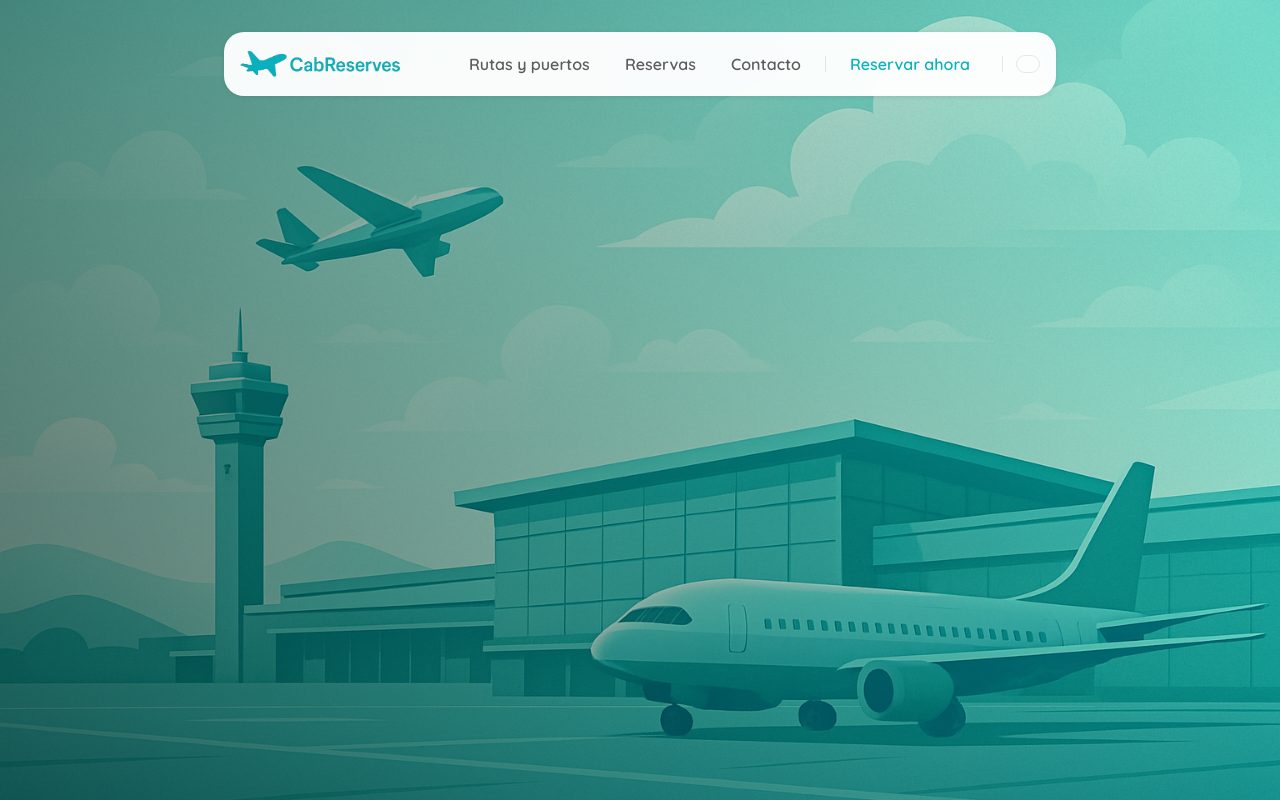
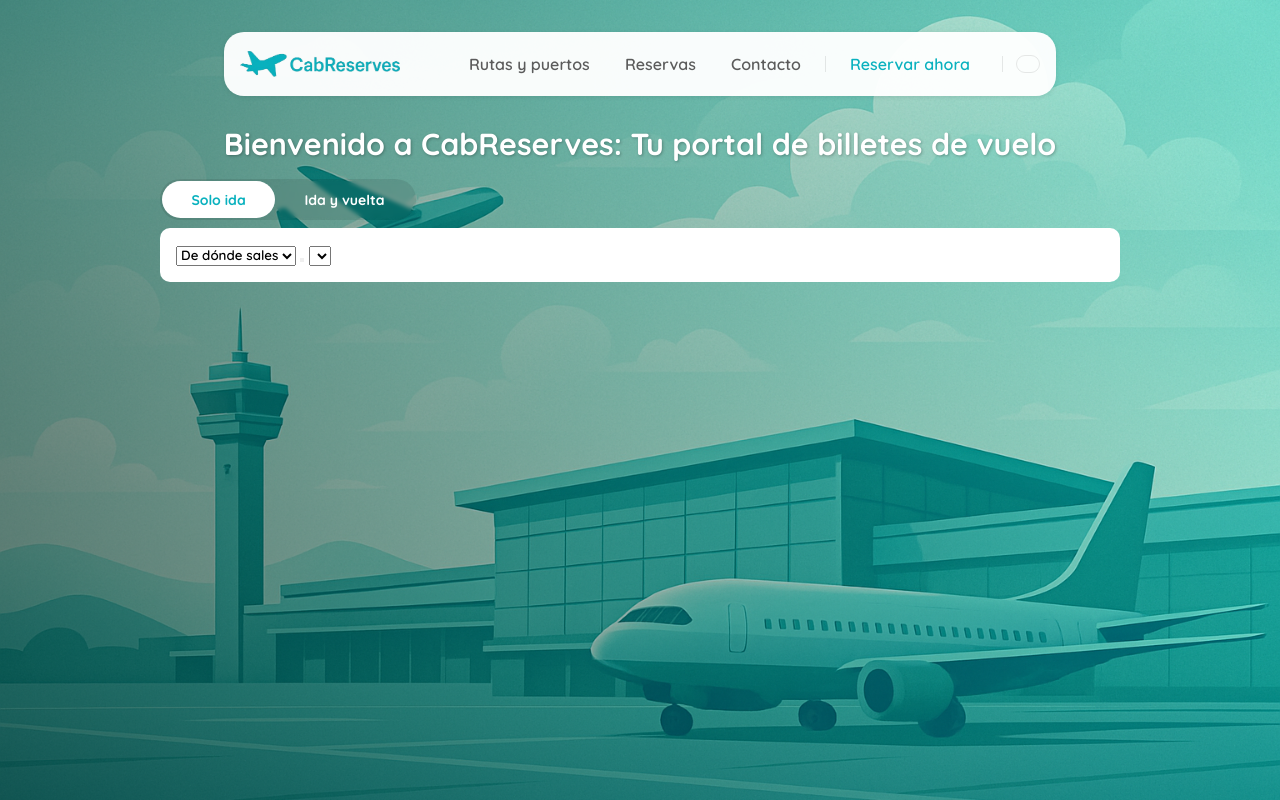
Before and after one commit to mardev09/RapidFlight, a PHP site: page / in a window 1280 px wide. Run offline with PHP 8.4, Linux system fonts and the light colour scheme; lists and menus that the app fills with data are empty; some libraries are stand-ins or nearby versions.

Commit message:
Avanazada landing page

```diff
--- a/assets/css/style.css
+++ b/assets/css/style.css
@@ -8,10 +8,15 @@
     font-weight: 600;
 }
 
+::selection {
+    color: white;
+    background-color: #0999a3;
+}
+
 /* Navbar */
 nav {
     width: 65%;
-    height: 8vh;
+    height: 4rem;
     border-radius: 20px;
     box-shadow: 0 1px 5px rgba(0, 0, 0, 0.093);
     padding: 1em;
@@ -99,6 +104,11 @@ nav ul span {
     background-position: center center;
     background-size: cover;
     position: relative;
+    display: flex;
+    align-items: center;
+    flex-direction: column;
+    gap: 1em;
+    position: relative;
 }
 
 .bg-gradient {
@@ -108,3 +118,59 @@ nav ul span {
     width: 100%;
     height: 100%;
 }
+
+.landing h1 {
+    color: white;
+    z-index: 1;
+    font-weight: bold;
+    font-size: 1.9rem;
+    text-shadow: 1px 1px 3px #00000044;
+    margin-top: calc(8vh + 2em);
+}
+
+.landing-search {
+    display: flex;
+    flex-direction: column;
+    gap: 0.5em;
+}
+
+.landing .landing-search-type {
+    display: flex;
+    border-radius: 20px;
+    background-color: #00000017;
+    padding: 2px;
+    z-index: 1;
+    width: fit-content;
+}
+
+.landing .landing-search-type button {
+    background-color: transparent;
+    color: white;
+    font-weight: bold;
+    font-size: 14px;
+    border: 0;
+    padding: 0.7em 2.1em;
+    z-index: 1;
+    transition: 250ms ease;
+    cursor: pointer;
+    border-radius: 20px;
+    backdrop-filter: blur(2px);
+}
+
+.landing .landing-search-type button:focus {
+    background-color: white;
+    color: #09b1be;
+    outline: none;
+}
+
+.landing-search-searcher {
+    z-index: 1;
+    padding: 1em;
+    background-color: white;
+    border-radius: 10px;
+    width: 60rem;
+}
+
+.landing-search-searcher {
+
+}
--- a/index.php
+++ b/index.php
@@ -32,7 +32,26 @@
     <main>
         <section class="landing">
         <div class="bg-gradient"></div>
+        <h1>Bienvenido a CabReserves: Tu portal de billetes de vuelo</h1>
+        <div class="landing-search">
+            <div class="landing-search-type">
+                <button autofocus>Solo ida</button>
+                <button>Ida y vuelta</button>
+            </div>
+            <div class="landing-search-searcher">
+                <div class="landing-search-from-to">
+                <select name="origin" id="">
+                    <option value="">De dónde sales</option>
+                </select>
+                <button class="change">
+                    <i class="fa-solid fa-repeat"></i>
+                </button>
+                <select name="destination" id="">
 
+                </select>
+                </div>
+            </div>
+        </div>
 
         </section>
     </main>
```
